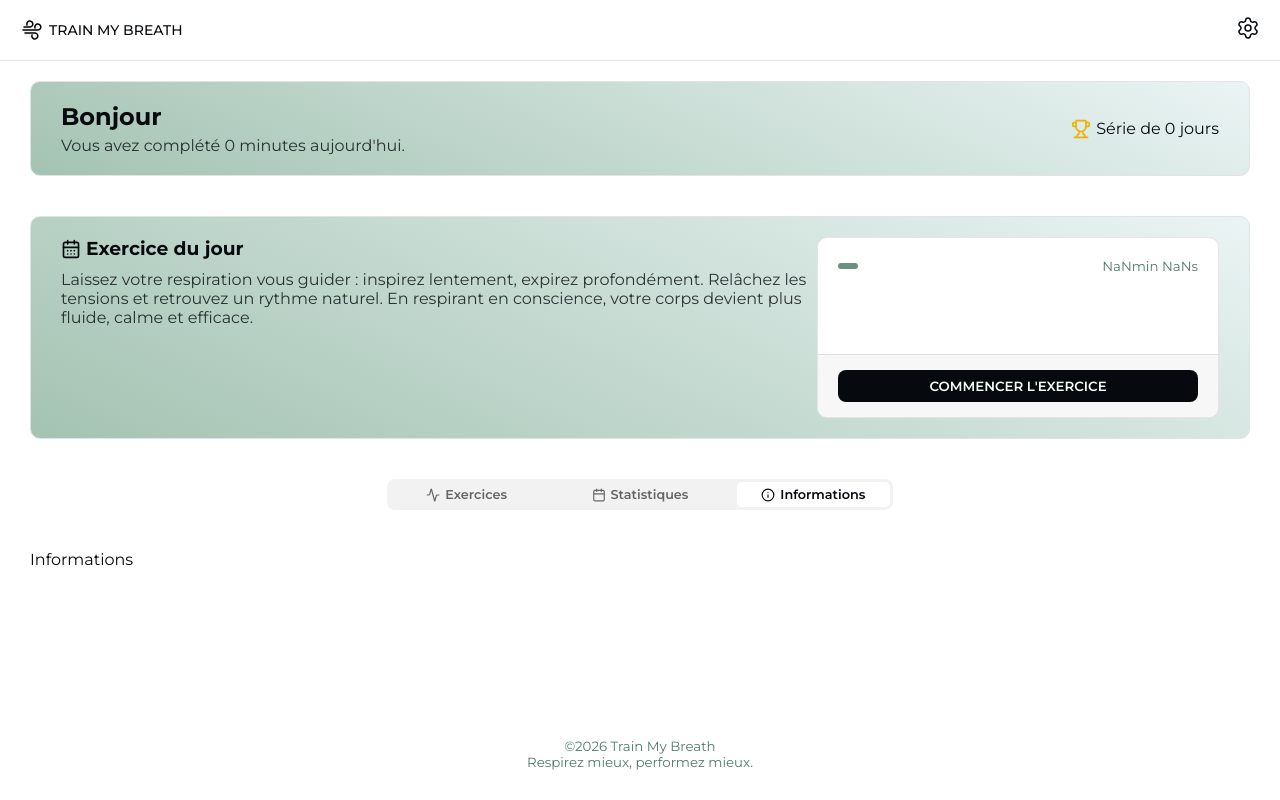
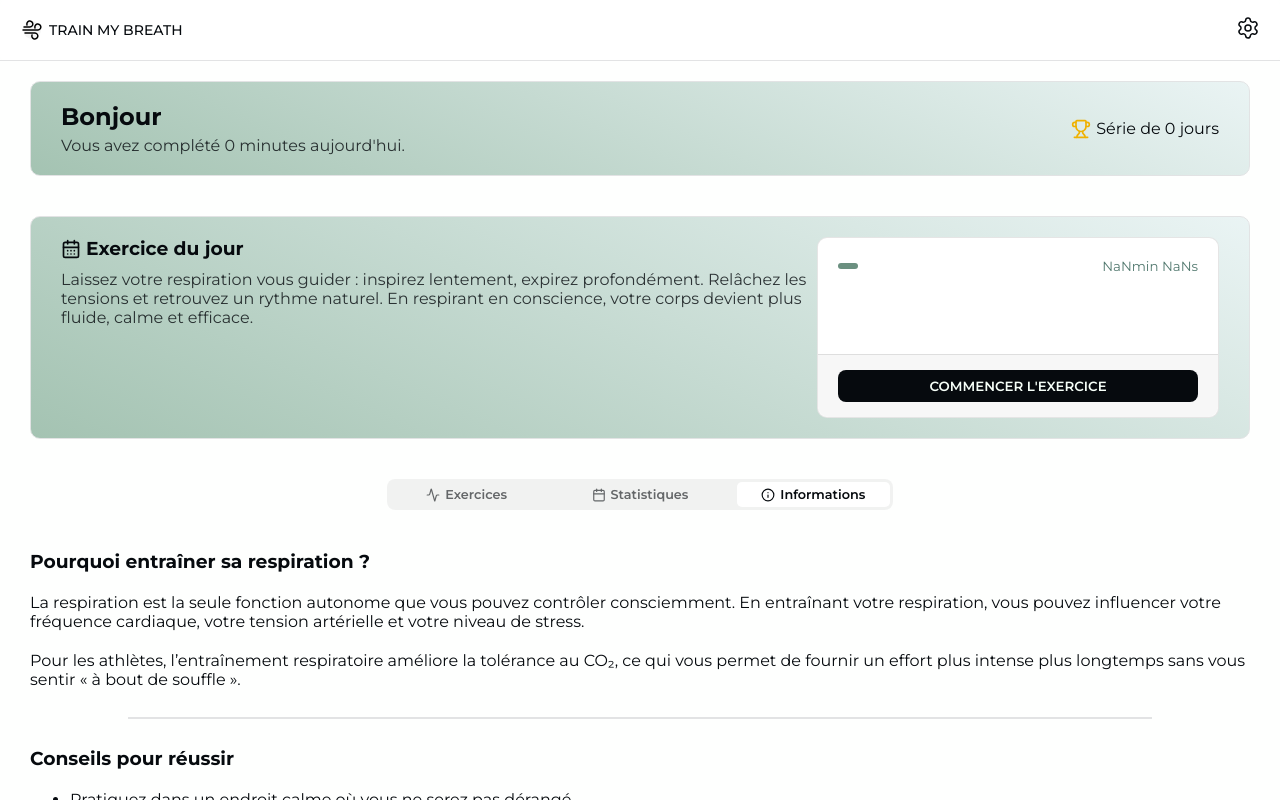
Before and after one commit to exagyde/train-my-breath, a Next.js app in the folder app/: page /dashboard in a window 1280 px wide. Both pictures are taken after a click on the element "Informations". Built offline with nearby package versions, Linux system fonts and the light colour scheme.

Commit message:
:sparkles: Add informations section

```diff
--- /dev/null
+++ b/app/src/components/Informations.css
@@ -0,0 +1,14 @@
+div#informations {
+    gap: 20px;
+}
+
+div#informations > hr {
+    width: 80vw;
+    height: 1.5px;
+    border: 0;
+    background-color: var(--border-color);
+}
+
+div#informations > ul {
+    margin: 0;
+}
--- a/app/src/components/Informations.js
+++ b/app/src/components/Informations.js
@@ -1,9 +1,21 @@
 "use client";
+
+import "./Informations.css";
 
 export default function Informations() {
     return (
-        <div id="informations">
-            <p>Informations</p>
+        <div id="informations" className="column">
+            <h3>Pourquoi entraîner sa respiration ?</h3>
+            <p>La respiration est la seule fonction autonome que vous pouvez contrôler consciemment. En entraînant votre respiration, vous pouvez influencer votre fréquence cardiaque, votre tension artérielle et votre niveau de stress.</p>
+            <p>Pour les athlètes, l’entraînement respiratoire améliore la tolérance au CO₂, ce qui vous permet de fournir un effort plus intense plus longtemps sans vous sentir « à bout de souffle ».</p>
+            <hr />
+            <h3>Conseils pour réussir</h3>
+            <ul>
+                <li>Pratiquez dans un endroit calme où vous ne serez pas dérangé.</li>
+                <li>Asseyez-vous droit ou allongez-vous confortablement.</li>
+                <li>Respirez toujours par le nez sauf indication contraire.</li>
+                <li>Commencez par 5 minutes par jour et augmentez progressivement.</li>
+            </ul>
         </div>
     );
 }
```
